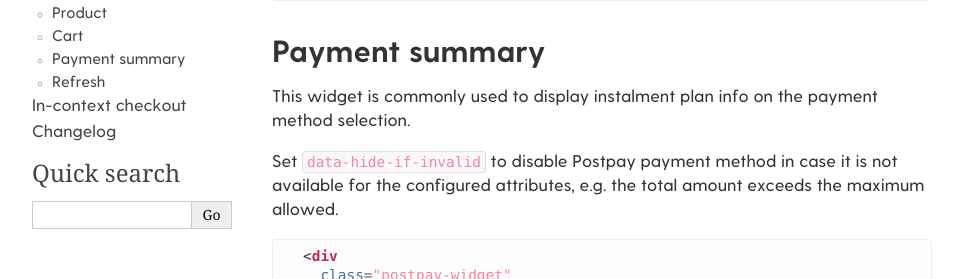
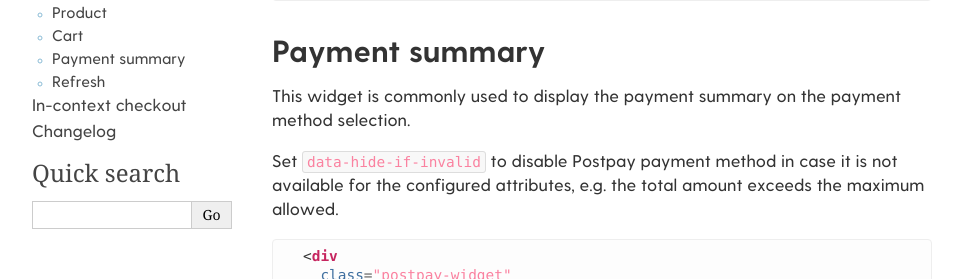
Before and after one commit to postpayio/postpay-ui, a Sphinx documentation site: the page built from docs/widgets.rst, in a window 1280 px wide and 900 px high, scrolled down 1091 px. Shown: the part 172-451 px from the top of the window, without its empty margins (148-1112 px from the left). Built offline with Sphinx 7.4.7, drawn with Linux system fonts in a browser that asks for light colours.

Commit message:
Renamed instalment-plan widget to payment-summary

```diff
--- a/docs/widgets.rst
+++ b/docs/widgets.rst
@@ -102,7 +102,7 @@
 Payment summary
 ---------------
 
-This widget is commonly used to display instalment plan info on the payment method selection.
+This widget is commonly used to display the payment summary on the payment method selection.
 
 Set ``data-hide-if-invalid`` to disable Postpay payment method in case it is not available for the configured attributes, e.g. the total amount exceeds the maximum allowed.
 
@@ -161,7 +161,7 @@
 
         <div
           class="postpay-widget"
-          data-type="instalment-plan"
+          data-type="payment-summary"
           data-amount="48000"
           data-currency="AED"
           data-num-instalments="4"
```
